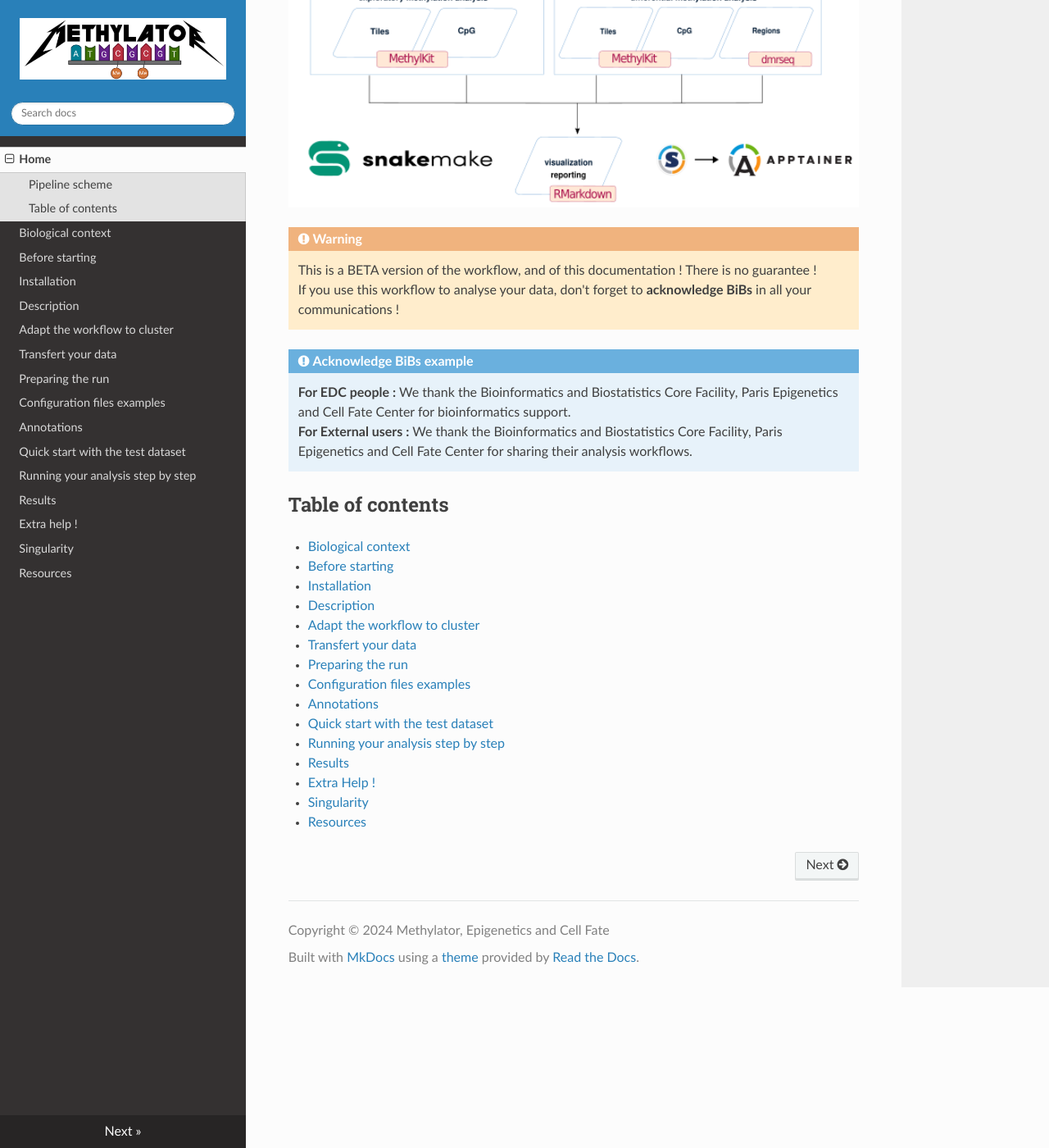
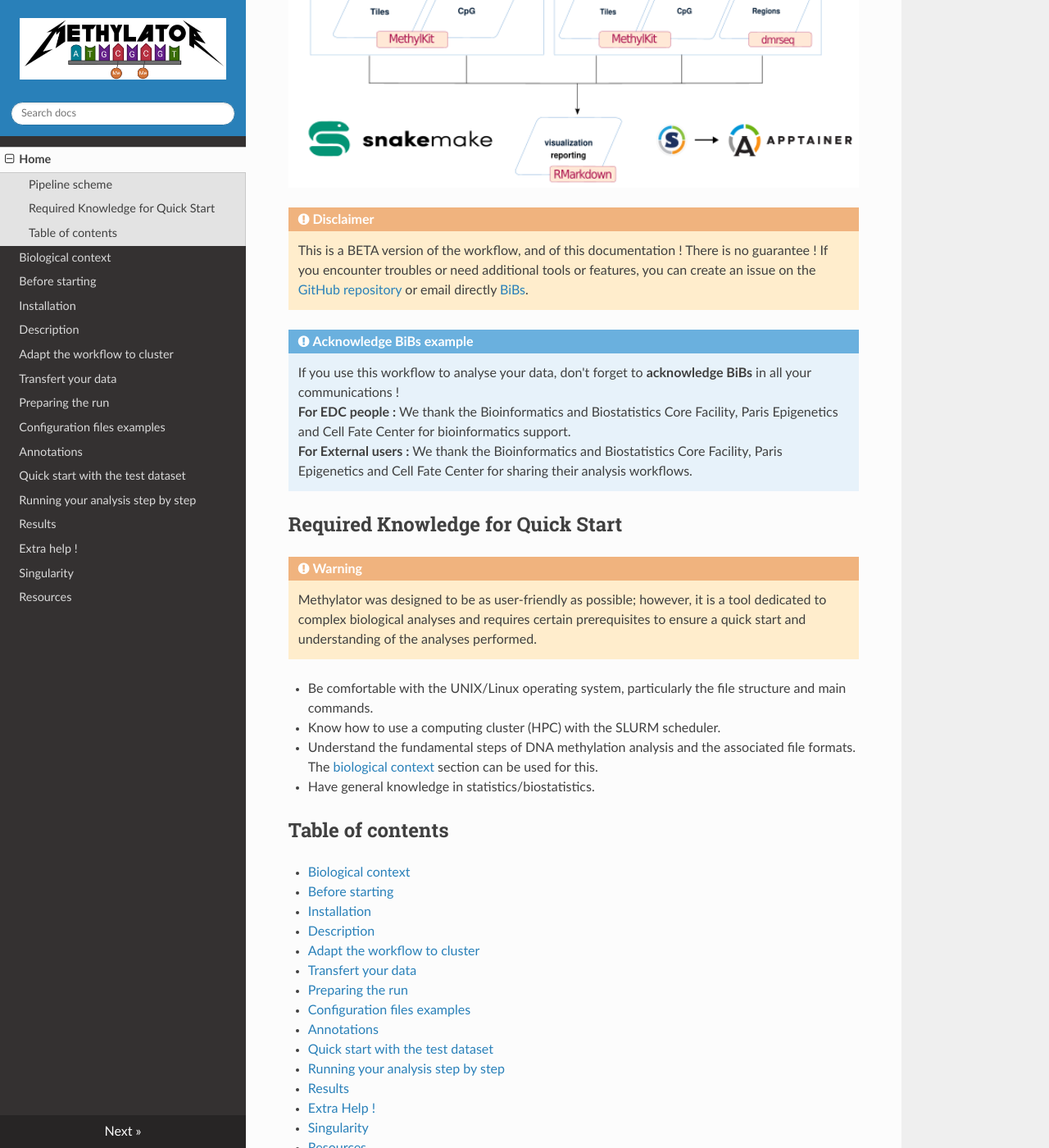
Before and after one commit to parisepigenetics/Methylator-Documentation, an MkDocs documentation site: the page built from docs/index.md, in a window 1280 px wide and 1400 px high, scrolled down 1021 px. Shown: the whole window at 82% size. Built offline with MkDocs 1.6.1, drawn with Linux system fonts in a browser that asks for light colours; nearby versions of some CDN libraries; some of the changed text lies outside the part shown.

Commit message:
Update index.md

```diff
--- a/docs/index.md
+++ b/docs/index.md
@@ -2,18 +2,28 @@
 
 <small>Maintained by [BiBs](mailto:bibsATparisepigenetics.com). Last update : 25/04/2024. Methylator v0.1. </small>
 
-Methylator is a complete Snakemake workﬂow to analyse DNA methylation data. Methylator runs in a dedicated Apptainer image to allow for reproducibility and was optimized to compute effciently the data on HPC clusters. We aim to make those complex analyses do able by biologists with no or little bioinformatics background. Implemented by [BiBs-EDC](https://parisepigenetics.github.io/bibs/), this pipeline runs effectively on both IFB and iPOP-UP clusters. If you encounter troubles or need additional tools or features, you can create an issue on the [GitHub repository](https://github.com/parisepigenetics/WGBSflow/issues) or email directly [BiBs](mailto:bibsATparisepigenetics.com).
+Methylator is a complete Snakemake workﬂow to analyse DNA methylation data. Methylator runs in a dedicated Apptainer image to allow for reproducibility and was optimized to compute effciently the data on HPC clusters. We aim to make those complex analyses do able by biologists with no or little bioinformatics background. Implemented by [BiBs-EDC](https://parisepigenetics.github.io/bibs/), this pipeline runs effectively on both IFB and iPOP-UP clusters.
 
 ## Pipeline scheme
 ![Methylator Schema](img/methylator_sheme_2.png){: width=800px }
 
-!!! warning
-    This is a BETA version of the workflow, and of this documentation ! There is no guarantee !
-    If you use this workflow to analyse your data, don't forget to **acknowledge BiBs** in all your communications !
+!!! warning "Disclaimer"
+    This is a BETA version of the workflow, and of this documentation !     There is no guarantee ! If you encounter troubles or need additional tools or features, you can create an issue on the [GitHub repository](https://github.com/parisepigenetics/WGBSflow/issues) or email directly [BiBs](mailto:bibsATparisepigenetics.com).
 
 !!! quote "Acknowledge BiBs example"
+    If you use this workflow to analyse your data, don't forget to **acknowledge BiBs** in all your communications !
     **For EDC people :** We thank the Bioinformatics and Biostatistics Core Facility, Paris Epigenetics and Cell Fate Center for bioinformatics support.
     **For External users :** We thank the Bioinformatics and Biostatistics Core Facility, Paris Epigenetics and Cell Fate Center for sharing their analysis workflows.
+
+## Required Knowledge for Quick Start
+
+!!! warning
+    Methylator was designed to be as user-friendly as possible; however, it is a tool dedicated to complex biological analyses and requires certain prerequisites to ensure a quick start and understanding of the analyses performed.
+
+- Be comfortable with the UNIX/Linux operating system, particularly the file structure and main commands.
+- Know how to use a computing cluster (HPC) with the SLURM scheduler.
+-  Understand the fundamental steps of DNA methylation analysis and the associated file formats. The [biological context](biological_context.md) section can be used for this.
+-  Have general knowledge in statistics/biostatistics.
 
 ## Table of contents
 - [Biological context](biological_context.md)
```
